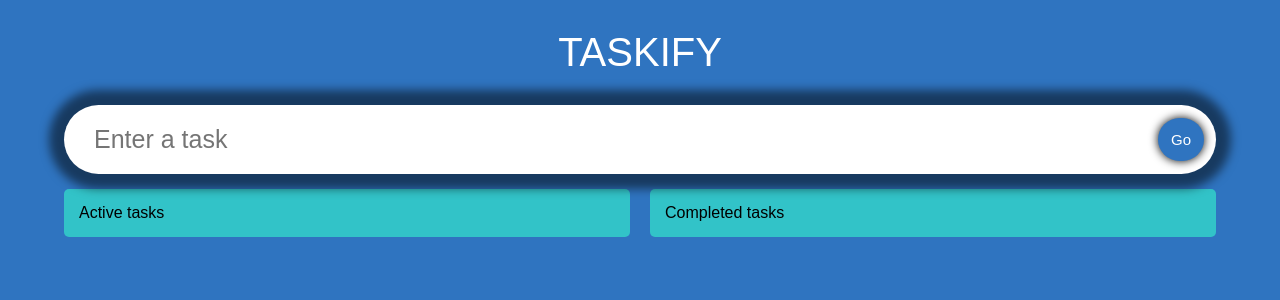
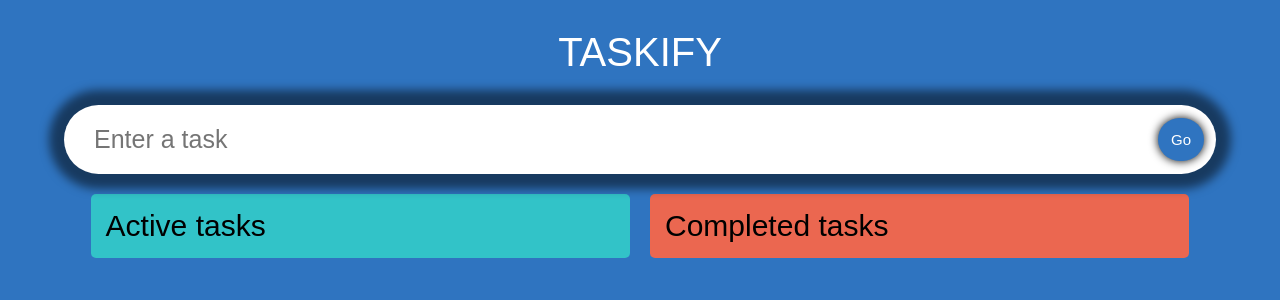
Before and after one commit to IgorNikonov/taskify, a React (Create React App) app: page / in a window 1280 px wide. Shown: the top 300 px of the page. Built offline with nearby package versions, Linux system fonts and the light colour scheme; a web font is replaced by a local one.

Commit message:
layout bugs fixed

```diff
--- a/package.json
+++ b/package.json
@@ -9,8 +9,10 @@
 		"@types/jest": "^27.5.2",
 		"@types/node": "^16.11.68",
 		"@types/react": "^18.0.21",
+		"@types/react-beautiful-dnd": "^13.1.2",
 		"@types/react-dom": "^18.0.6",
 		"react": "^18.2.0",
+		"react-beautiful-dnd": "^13.1.1",
 		"react-dom": "^18.2.0",
 		"react-icons": "^4.6.0",
 		"react-scripts": "5.0.1",
--- a/src/App.css
+++ b/src/App.css
@@ -1,7 +1,7 @@
 @import url("https://fonts.googleapis.com/css2?family=Neucha&display=swap");
 
 .app {
-	height: 100vh;
+	min-height: 100vh;
 	display: flex;
 	flex-direction: column;
 	align-items: center;
--- a/src/App.tsx
+++ b/src/App.tsx
@@ -1,20 +1,17 @@
 import React, { useState } from "react";
 import InputField from "./components/InputField";
-import "./app.css";
+import "./App.css";
 import { Todo } from "./model";
 import TodoList from "./components/TodoList";
 
 const App: React.FC = () => {
 	const [todoText, setTodoText] = useState<string>("");
 	const [todos, setTodos] = useState<Todo[]>([]);
+	const [completedTodos, setCompletedTodos] = useState<Todo[]>([]);
 
 	const handleAdd = (e: React.FormEvent) => {
 		e.preventDefault();
-		if (todoText)
-			setTodos((prev) => [
-				...prev,
-				{ id: Date.now(), todoText, isDone: false },
-			]);
+		if (todoText) setTodos((prev) => [...prev, { id: Date.now(), todoText }]);
 		setTodoText("");
 	};
 
@@ -26,7 +23,12 @@
 				setTodoText={setTodoText}
 				handleAdd={handleAdd}
 			/>
-			<TodoList todos={todos} setTodos={setTodos} />
+			<TodoList
+				todos={todos}
+				setTodos={setTodos}
+				completedTodos={completedTodos}
+				setCompletedTodos={setCompletedTodos}
+			/>
 		</div>
 	);
 };
--- a/src/components/Card.module.css
+++ b/src/components/Card.module.css
@@ -11,6 +11,10 @@
 .wrapper:hover {
 	scale: 1.02;
 	box-shadow: 0 0 5px black;
+}
+
+.dragging {
+	box-shadow: 0 0 15px black;
 }
 
 .todo-text {
--- a/src/components/Card.tsx
+++ b/src/components/Card.tsx
@@ -2,15 +2,16 @@
 import { Todo } from "../model";
 import styles from "./Card.module.css";
 import { AiFillEdit, AiFillDelete } from "react-icons/ai";
-import { MdDone } from "react-icons/md";
+import { Draggable } from "react-beautiful-dnd";
 
 interface CardProps {
+	idx: number;
 	todo: Todo;
-	todos: Todo[];
 	setTodos: React.Dispatch<React.SetStateAction<Todo[]>>;
+	isDone?: boolean;
 }
 
-const Card = ({ todo, todos, setTodos }: CardProps) => {
+const Card = ({ idx, todo, isDone, setTodos }: CardProps) => {
 	const [edit, setEdit] = useState<boolean>(false);
 	const [editTodoText, setEditTodoText] = useState<string>(todo.todoText);
 
@@ -23,11 +24,6 @@
 	const handleDelete = (id: number) =>
 		setTodos((prev) => prev.filter((el) => el.id !== id));
 
-	const handleComplete = (id: number) =>
-		setTodos((prev) =>
-			prev.map((el) => (el.id === id ? { ...el, isDone: !el.isDone } : el))
-		);
-
 	const handleEdit = (e: React.FormEvent, id: number) => {
 		e.preventDefault();
 		setTodos((prev) =>
@@ -37,7 +33,17 @@
 	};
 
 	return (
-		<form className={styles.wrapper} onSubmit={(e) => handleEdit(e, todo.id)}>
+		<Draggable draggableId={todo.id.toString()} index={idx}>
+			{(provided, snapshot) => (
+				<form
+					className={`${styles.wrapper} ${
+						snapshot.isDragging && styles.dragging
+					}`}
+					onSubmit={(e) => handleEdit(e, todo.id)}
+					ref={provided.innerRef}
+					{...provided.dragHandleProps}
+					{...provided.draggableProps}
+				>
 					{edit ? (
 						<input
 							className={styles["input-field"]}
@@ -46,27 +52,29 @@
 							onChange={(e) => setEditTodoText(e.target.value)}
 							maxLength={36}
 						/>
-			) : todo.isDone ? (
+					) : isDone ? (
 						<s className={styles["todo-text"]}>{todo.todoText}</s>
 					) : (
 						<span className={styles["todo-text"]}>{todo.todoText}</span>
 					)}
 
 					<div className={styles["icons-wrapper"]}>
+						{!isDone && (
 							<span
 								className={styles.icon}
-					onClick={() => !edit && !todo.isDone && setEdit(true)}
+								onClick={() => !edit && setEdit(true)}
 							>
 								<AiFillEdit />
 							</span>
+						)}
+
 						<span className={styles.icon} onClick={() => handleDelete(todo.id)}>
 							<AiFillDelete />
 						</span>
-				<span className={styles.icon} onClick={() => handleComplete(todo.id)}>
-					<MdDone />
-				</span>
 					</div>
 				</form>
+			)}
+		</Draggable>
 	);
 };
 
--- a/src/components/TodoList.module.css
+++ b/src/components/TodoList.module.css
@@ -1,16 +1,16 @@
 .container {
 	display: grid;
 	grid-template-columns: repeat(2, 1fr);
+	align-items: start;
+	justify-content: space-between;
 	gap: 20px;
 	width: 90%;
-	margin-top: 15px;
+	margin: 20px 0;
 	font-family: "Neucha", sans-serif;
 }
 
-@media (max-width: 768px) {
-	.container {
-		grid-template-columns: 1fr;
-	}
+.heading {
+	font-size: 30px;
 }
 
 .todos {
@@ -19,4 +19,35 @@
 	border-radius: 5px;
 	background-color: rgb(50, 195, 200);
 	padding: 15px;
+	width: 90%;
 }
+
+.todos:first-child {
+	justify-self: right;
+}
+
+.todos:last-child {
+	justify-self: left;
+}
+
+.completed {
+	background-color: rgb(235, 103, 80);
+}
+
+.dragactive {
+	background-color: rgb(0, 221, 236);
+}
+
+.dragcompleted {
+	background-color: rgb(235, 68, 35);
+}
+
+@media (max-width: 768px) {
+	.container {
+		grid-template-columns: 1fr;
+	}
+
+	.container .todos {
+		justify-self: center;
+	}
+}
--- a/src/components/TodoList.tsx
+++ b/src/components/TodoList.tsx
@@ -2,28 +2,100 @@
 import { Todo } from "../model";
 import Card from "./Card";
 import styles from "./TodoList.module.css";
+import { DragDropContext, Droppable, DropResult } from "react-beautiful-dnd";
 
 interface TodoListProps {
 	todos: Todo[];
 	setTodos: React.Dispatch<React.SetStateAction<Todo[]>>;
+	completedTodos: Todo[];
+	setCompletedTodos: React.Dispatch<React.SetStateAction<Todo[]>>;
 }
 
-const TodoList = ({ todos, setTodos }: TodoListProps) => {
+const TodoList = ({
+	todos,
+	setTodos,
+	completedTodos,
+	setCompletedTodos,
+}: TodoListProps) => {
+	const onDragEnd = (result: DropResult) => {
+		const { source, destination } = result;
+
+		if (!destination) return;
+		if (
+			destination.droppableId === source.droppableId &&
+			destination.index === source.index
+		)
+			return;
+
+		let add,
+			active = todos,
+			completed = completedTodos;
+
+		if (source.droppableId === "active-todos") {
+			add = active[source.index];
+			active.splice(source.index, 1);
+		} else {
+			add = completed[source.index];
+			completed.splice(source.index, 1);
+		}
+
+		if (destination.droppableId === "active-todos") {
+			active.splice(destination.index, 0, add);
+		} else {
+			completed.splice(destination.index, 0, add);
+		}
+
+		setCompletedTodos(completed);
+		setTodos(active);
+	};
+
 	return (
+		<DragDropContext onDragEnd={onDragEnd}>
 			<div className={styles.container}>
-			<div className={styles.todos}>
+				<Droppable droppableId='active-todos'>
+					{(provided, snapshot) => (
+						<div
+							className={`
+								${styles.todos} ${snapshot.isDraggingOver && styles.dragactive}
+							`}
+							ref={provided.innerRef}
+							{...provided.droppableProps}
+						>
 							<span className={styles.heading}>Active tasks</span>
-				{todos.map((todo) => (
-					<Card todo={todo} todos={todos} setTodos={setTodos} key={todo.id} />
+							{todos.map((todo, idx) => (
+								<Card idx={idx} todo={todo} setTodos={setTodos} key={todo.id} />
 							))}
+							{provided.placeholder}
 						</div>
-			<div className={`${styles.todos} ${styles.completed}`}>
+					)}
+				</Droppable>
+				<Droppable droppableId='completed-todos'>
+					{(provided, snapshot) => (
+						<div
+							className={`
+								${styles.todos} ${styles.completed} ${
+								snapshot.isDraggingOver && styles.dragcompleted
+							}
+							`}
+							ref={provided.innerRef}
+							{...provided.droppableProps}
+						>
 							<span className={styles.heading}>Completed tasks</span>
-				{todos.map((todo) => (
-					<Card todo={todo} todos={todos} setTodos={setTodos} key={todo.id} />
+							{completedTodos.map((todo, idx) => (
+								<Card
+									idx={idx}
+									todo={todo}
+									setTodos={setCompletedTodos}
+									isDone
+									key={todo.id}
+								/>
 							))}
+							{provided.placeholder}
 						</div>
+					)}
+				</Droppable>
 			</div>
+		</DragDropContext>
 	);
 };
 
--- a/src/index.tsx
+++ b/src/index.tsx
@@ -7,7 +7,7 @@
 	document.getElementById("root") as HTMLElement
 );
 root.render(
-	<React.StrictMode>
-		<App />
-	</React.StrictMode>
+	// <React.StrictMode>
+	<App />
+	// </React.StrictMode>
 );
--- a/src/model.ts
+++ b/src/model.ts
@@ -1,5 +1,4 @@
 export interface Todo {
 	id: number;
 	todoText: string;
-	isDone: boolean;
 }
```
Also changed, not shown: 1 other file (tests, documents, lock files or other folders). Lines whose indentation alone changed are shown as unchanged.
